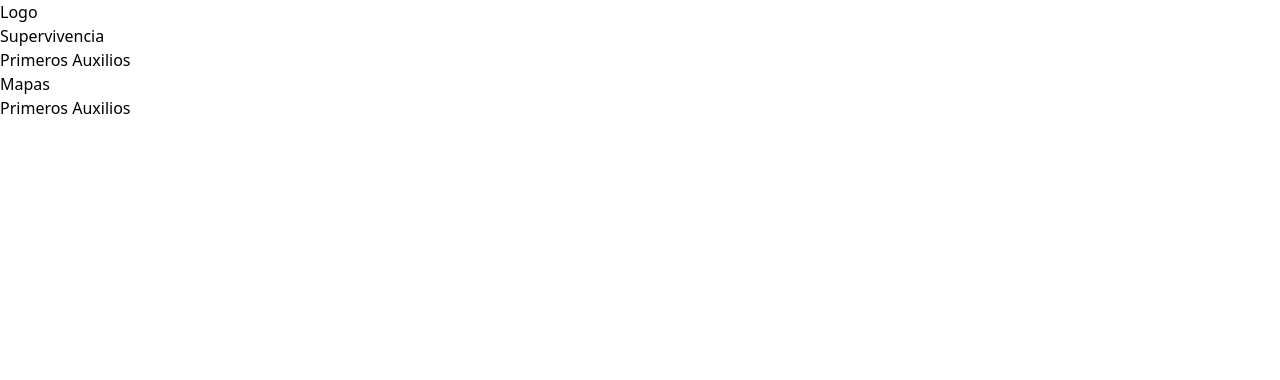
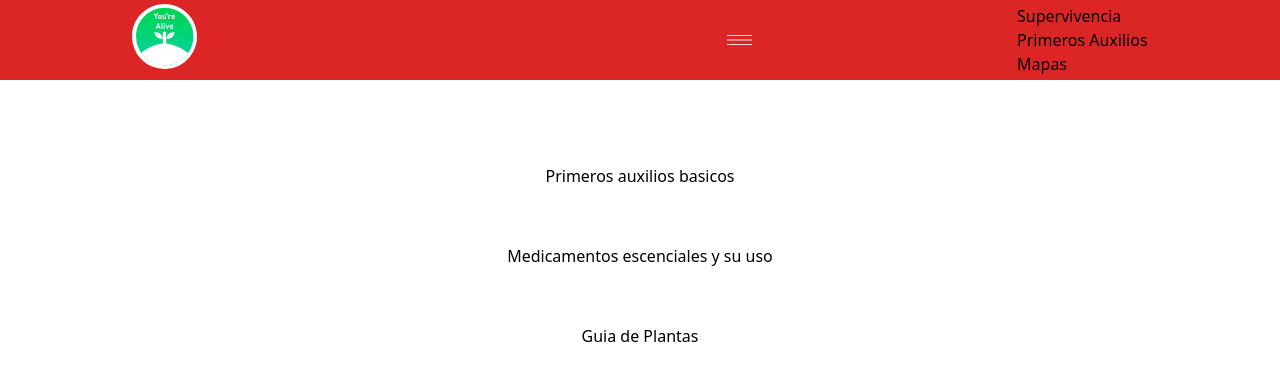
Before and after one commit to noejasiel/You-Are-Alive, a React (Create React App) app: page /first-aid in a window 1280 px wide. Shown: the top 380 px of the page. Built offline with nearby package versions, Linux system fonts and the light colour scheme.

Commit message:
Funcionalidad menu btn

```diff
--- a/src/components/Header.js
+++ /dev/null
@@ -1,23 +0,0 @@
-import React from "react";
-import logo from "../assets/logotipo.svg";
-import menu from "../assets/menu.svg";
-
-const Header = () => {
-  return (
-    <div className=" w-100 h-20 bg-red-600">
-      <nav className="w-100 h-20">
-        <div className="w-100 h-20 flex flex-wrap justify-around  content-center">
-          <div class="relative bottom-100 left-0">
-            <img width="65px" className="" src={logo}></img>
-          </div>
-          <div></div>
-          <div className=" flex flex-wrap content-center">
-            <img width="25px" src={menu}></img>
-          </div>
-        </div>
-      </nav>
-    </div>
-  );
-};
-
-export default Header;
--- a/src/components/Nav.js
+++ /dev/null
@@ -1,10 +0,0 @@
-import React from 'react';
-
-const Nav = () => {
-
-    return(
-        <h1>Title</h1>
-    )
-}
-
-export default Nav
--- /dev/null
+++ b/src/components/Navbar.js
@@ -0,0 +1,41 @@
+import React, { useState } from "react";
+import { Link } from "react-router-dom";
+import logo from "../assets/logotipo.svg";
+import menu from "../assets/menu.svg";
+
+const Navbar = () => {
+  const [toggle, setToggle] = useState(false);
+  const handleToggle = () => {
+    setToggle(!toggle);
+  };
+  return (
+    <div className=" w-100 h-20 bg-red-600">
+      <nav className="w-100 h-20">
+        <div className="w-100 h-20 flex flex-wrap justify-around  content-center">
+          <div class="relative bottom-100 left-0">
+            <Link to="/">
+              <img width="65px" className="" src={logo}></img>
+            </Link>
+          </div>
+          <div></div>
+          <div className=" flex flex-wrap content-center">
+            <img width="25px" onClick={handleToggle} src={menu}></img>
+          </div>
+          <ul className={!toggle ? "" : "hidden"}>
+            <li>
+              <Link to="/survival-guide">Supervivencia</Link>
+            </li>
+            <li>
+              <Link to="/first-aid">Primeros Auxilios</Link>
+            </li>
+            <li>
+              <Link to="/geolocation">Mapas</Link>
+            </li>
+          </ul>
+        </div>
+      </nav>
+    </div>
+  );
+};
+
+export default Navbar;
--- a/src/components/exampleRouting/FirstAid.js
+++ /dev/null
@@ -1,10 +0,0 @@
-import React from "react";
-
-const FirstAid = () => {
-  return (
-    <div>
-        <h2>Primeros Auxilios</h2>
-    </div>
-  );
-};
-export default FirstAid;
--- a/src/components/exampleRouting/NavbarExample.js
+++ /dev/null
@@ -1,24 +0,0 @@
-import React from "react";
-import { Link } from "react-router-dom";
-
-
-const NavbarExample = () => {
-
-    return (
-      <nav>
-        <ul>
-          <li>Logo</li>
-          <li>
-            <Link to="/survival-guide">Supervivencia</Link>
-          </li>
-          <li>
-            <Link to="/first-aid">Primeros Auxilios</Link>
-          </li>
-          <li>
-            <Link to="/geolocation">Mapas</Link>
-          </li>
-        </ul>
-      </nav>
-    );
-}
-export default NavbarExample;
--- a/src/components/Conteiner.js
+++ b/src/components/firstAid/FisrtAid.js
@@ -1,10 +1,10 @@
 import React from "react";
 
-const Conteiner = () => {
+const FisrtAid = () => {
   return (
     <div class="flex flex-col w-full grid justify-items-center mt-14 ">
       <div className="block my-4 w-3/4 flex justify-center content-center h-12">
-        <h2 className="m-auto">Primeros auxilios basicos</h2>
+        <a className="m-auto">Primeros auxilios basicos</a>
       </div>
       <div className="block my-4 w-3/4 flex justify-center content-center h-12">
         <h2 className="m-auto"> Medicamentos escenciales y su uso </h2>
@@ -16,4 +16,4 @@ const Conteiner = () => {
   );
 };
 
-export default Conteiner;
+export default FisrtAid;
```
Also changed, not shown: src/App.js (+6 -7 lines).
